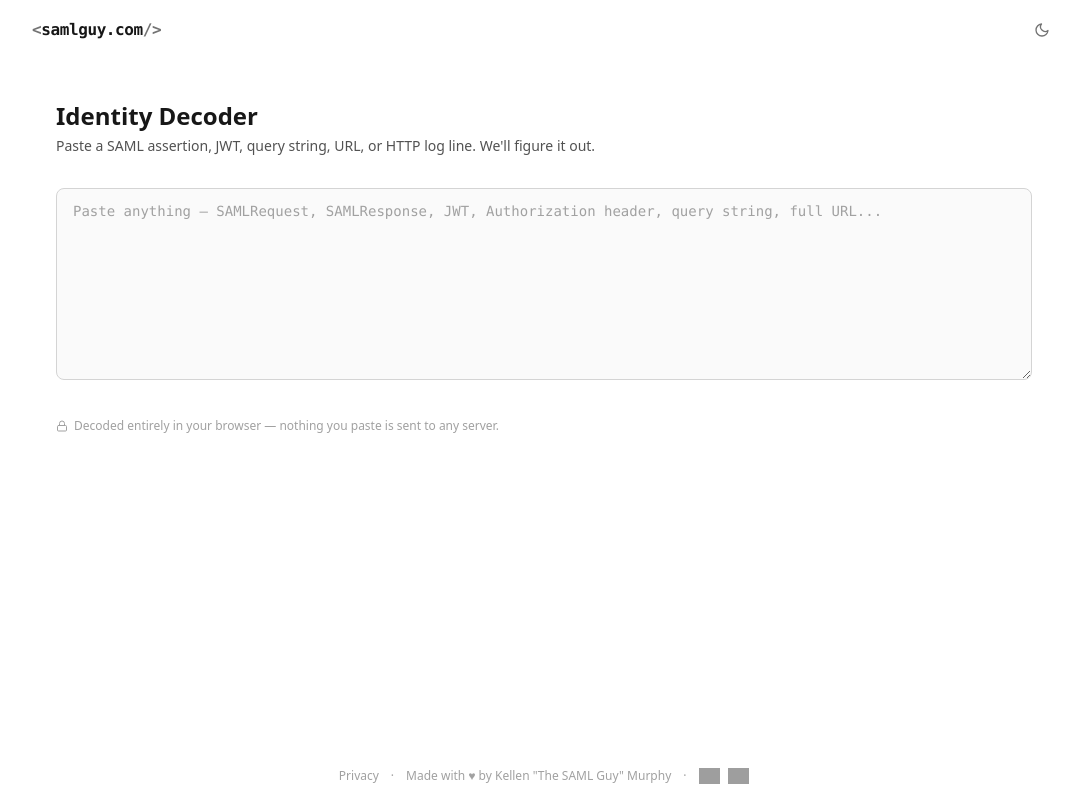
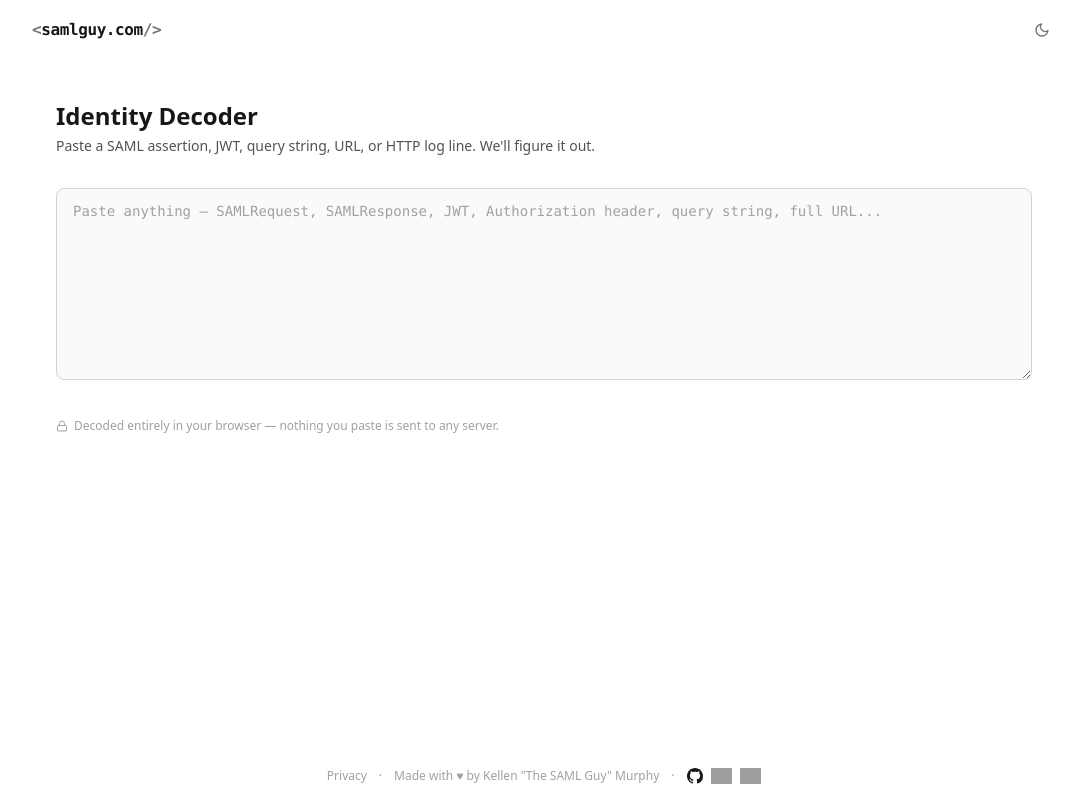
Before and after one commit to kellenmurphy/samlguy, a SvelteKit app: page / in a window 1280 px wide. Shown: the whole page, without its empty margins (96-1176 px from the left). Built offline with nearby package versions, Linux system fonts and the light colour scheme; grey boxes are pictures that could not be loaded.

Commit message:
Add GitHub icon to footer before badges

```diff
--- a/src/routes/+layout.svelte
+++ b/src/routes/+layout.svelte
@@ -116,6 +116,21 @@
             <span aria-hidden="true" class="hidden sm:inline">&middot;</span>
             <span class="flex items-center gap-2">
                 <a
+                    href="https://github.com/kellenmurphy/samlguy"
+                    target="_blank"
+                    rel="noopener noreferrer"
+                    aria-label="GitHub repository"
+                >
+                    <svg
+                        viewBox="0 0 16 16"
+                        fill="currentColor"
+                        class="h-4 w-4 text-neutral-900 dark:text-neutral-100"
+                        aria-hidden="true"
+                    >
+                        <path d="M8 0C3.58 0 0 3.58 0 8c0 3.54 2.29 6.53 5.47 7.59.4.07.55-.17.55-.38 0-.19-.01-.82-.01-1.49-2.01.37-2.53-.49-2.69-.94-.09-.23-.48-.94-.82-1.13-.28-.15-.68-.52-.01-.53.63-.01 1.08.58 1.23.82.72 1.21 1.87.87 2.33.66.07-.52.28-.87.51-1.07-1.78-.2-3.64-.89-3.64-3.95 0-.87.31-1.59.82-2.15-.08-.2-.36-1.02.08-2.12 0 0 .67-.21 2.2.82.64-.18 1.32-.27 2-.27.68 0 1.36.09 2 .27 1.53-1.04 2.2-.82 2.2-.82.44 1.1.16 1.92.08 2.12.51.56.82 1.27.82 2.15 0 3.07-1.87 3.75-3.65 3.95.29.25.54.73.54 1.48 0 1.07-.01 1.93-.01 2.2 0 .21.15.46.55.38A8.013 8.013 0 0 0 16 8c0-4.42-3.58-8-8-8z" />
+                    </svg>
+                </a>
+                <a
                     href="https://github.com/kellenmurphy/samlguy/actions/workflows/ci.yml"
                     target="_blank"
                     rel="noopener noreferrer"
```
